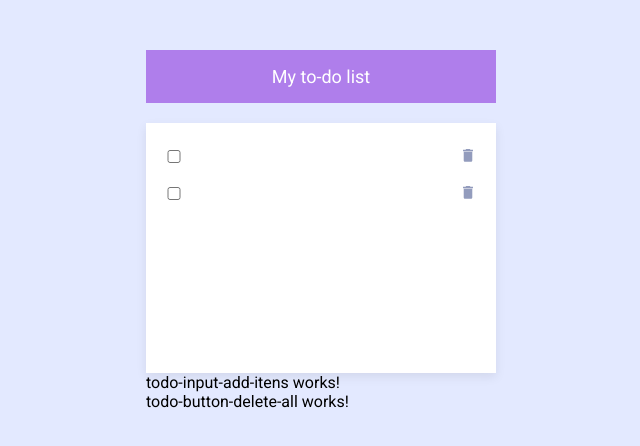
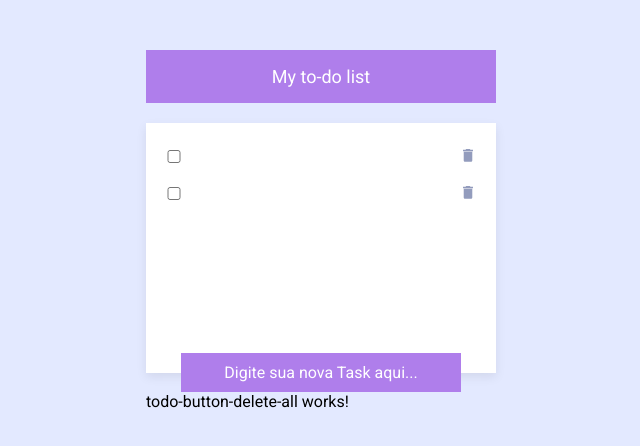
Before and after one commit to LucasKurt/app-todo, an Angular app: page / in a window 1280 px wide. Shown: the top 446 px of the page, without its empty margins (319-959 px from the left). Built offline with nearby package versions, Linux system fonts and the light colour scheme.

Commit message:
input add itens

```diff
--- a/src/app/modules/home/components/todo-input-add-itens/todo-input-add-itens.component.html
+++ b/src/app/modules/home/components/todo-input-add-itens/todo-input-add-itens.component.html
@@ -1 +1 @@
-<p>todo-input-add-itens works!</p>
+<input type="text" placeholder="Digite sua nova Task aqui...">
--- a/src/app/modules/home/components/todo-input-add-itens/todo-input-add-itens.component.scss
+++ b/src/app/modules/home/components/todo-input-add-itens/todo-input-add-itens.component.scss
@@ -0,0 +1,25 @@
+@import '../../../../../dist/scss/variables.scss';
+
+:host {
+  display: flex;
+  justify-content: center;
+  margin-top: -1.25rem;
+
+  input{
+    width: 80%;
+
+    border: none;
+    background: $tertiary-background-color;
+
+    font-size: 1rem;
+    color: $secondary-text-color;
+    text-align: center;
+
+    padding: 0.625rem;
+    box-sizing: border-box;
+
+    &::placeholder{
+      color: $secondary-text-color;
+    }
+  }
+}
```
